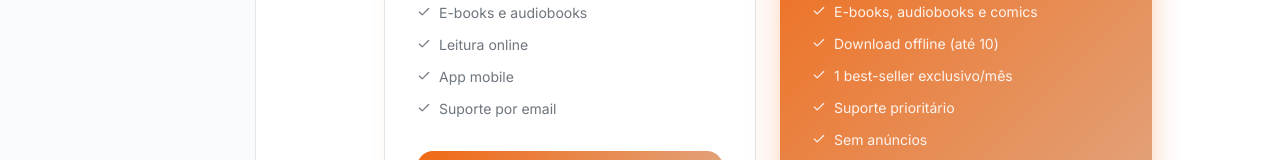
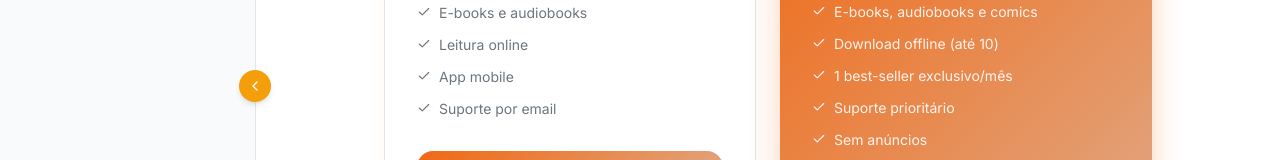
Before and after one commit to CesarAVB/frontend-lognet-books, a React (Vite) app: page /plans in a window 1280 px wide. Shown: the part 346-506 px from the top of the page. Built offline with nearby package versions, Linux system fonts and the light colour scheme; no server answers.

Commit message:
feat: adicionar funcionalidade de colapsar barra lateral e melhorar acessibilidade

```diff
--- a/src/components/AppLayout.tsx
+++ b/src/components/AppLayout.tsx
@@ -4,7 +4,7 @@ import { useAuth } from '@/contexts/auth';
 import { useApp } from '@/contexts/app';
 import { Button } from '@/components/ui/button';
 import {
-  Home, BookOpen, Heart, Download, User, LogOut, Menu, X, Search, Crown, Library
+  Home, BookOpen, Heart, Download, User, LogOut, Menu, X, Search, Crown, Library, ChevronLeft, ChevronRight
 } from 'lucide-react';
 import logoImg from '@/assets/logoh.png';
 import Footer from './Footer';
@@ -20,6 +20,13 @@ const AppLayout: React.FC<{ children: React.ReactNode }> = ({ children }) => {
   const { user, logout } = useAuth();
   const { searchQuery, setSearchQuery } = useApp();
   const [sidebarOpen, setSidebarOpen] = useState(false);
+  const [collapsed, setCollapsed] = useState<boolean>(() => {
+    try {
+      return localStorage.getItem('sidebar-collapsed') === '1';
+    } catch {
+      return false;
+    }
+  });
   const location = useLocation();
   const navigate = useNavigate();
 
@@ -53,6 +60,8 @@ const AppLayout: React.FC<{ children: React.ReactNode }> = ({ children }) => {
             </div>
           </form>
 
+
+
           <div className="ml-auto flex items-center gap-2">
             {user?.plan === 'premium' && (
               <span className="hidden sm:flex items-center gap-1 text-xs font-semibold text-warning bg-warning/10 px-2 py-1 rounded-full">
@@ -80,8 +89,8 @@ const AppLayout: React.FC<{ children: React.ReactNode }> = ({ children }) => {
       )}
 
       {/* Sidebar */}
-      <aside className={`fixed top-16 left-0 bottom-0 z-40 w-64 border-r border-border bg-sidebar transition-transform duration-300 lg:translate-x-0 ${sidebarOpen ? 'translate-x-0' : '-translate-x-full'}`}>
-        <nav className="flex flex-col gap-1 p-4">
+      <aside className={`fixed top-16 left-0 bottom-0 z-40 border-r border-border bg-sidebar transition-all duration-300 lg:translate-x-0 ${sidebarOpen ? 'translate-x-0' : '-translate-x-full'} ${collapsed ? 'w-20' : 'w-64'}`}>
+        <nav className={`flex flex-col gap-1 p-2 ${collapsed ? 'items-center' : 'p-4'}`}>
           {navItems.map(({ to, icon: Icon, label }) => {
             const active = location.pathname === to;
             return (
@@ -89,36 +98,54 @@ const AppLayout: React.FC<{ children: React.ReactNode }> = ({ children }) => {
                 key={to}
                 to={to}
                 onClick={() => setSidebarOpen(false)}
-                className={`flex items-center gap-3 px-4 py-3 rounded-xl text-sm font-medium transition-all duration-200 ${
+                title={label}
+                aria-label={label}
+                className={`flex items-center ${collapsed ? 'justify-center px-2 py-3' : 'gap-3 px-4 py-3'} rounded-xl text-sm font-medium transition-all duration-200 ${
                   active
                     ? 'bg-primary text-primary-foreground shadow-md'
                     : 'text-sidebar-foreground hover:bg-sidebar-accent'
                 }`}
               >
                 <Icon size={20} />
-                {label}
+                {!collapsed && <span>{label}</span>}
               </Link>
             );
           })}
         </nav>
 
+        {/* Collapse toggle on sidebar edge */}
+        <button
+          type="button"
+          onClick={() => {
+            const next = !collapsed;
+            setCollapsed(next);
+            try { localStorage.setItem('sidebar-collapsed', next ? '1' : '0'); } catch {}
+          }}
+          aria-label={collapsed ? 'Expandir barra lateral' : 'Colapsar barra lateral'}
+          className="hidden lg:flex absolute top-1/2 -right-4 transform -translate-y-1/2 w-8 h-8 rounded-full bg-amber-500 text-white items-center justify-center shadow-md hover:bg-amber-600"
+        >
+          {collapsed ? <ChevronRight size={16} /> : <ChevronLeft size={16} />}
+        </button>
+
         {user && (
-          <div className="absolute bottom-0 left-0 right-0 p-4 border-t border-sidebar-border">
+          <div className={`absolute bottom-0 left-0 right-0 border-t border-sidebar-border ${collapsed ? 'p-3' : 'p-4'}`}>
             <div className="flex items-center gap-3">
               <div className="w-10 h-10 rounded-full gradient-bg flex items-center justify-center text-sm font-bold text-primary-foreground">
                 {user.name.charAt(0).toUpperCase()}
               </div>
-              <div className="flex-1 min-w-0">
-                <p className="text-sm font-medium truncate text-sidebar-foreground">{user.name}</p>
-                <p className="text-xs text-muted-foreground truncate">{user.email}</p>
-              </div>
+              {!collapsed && (
+                <div className="flex-1 min-w-0">
+                  <p className="text-sm font-medium truncate text-sidebar-foreground">{user.name}</p>
+                  <p className="text-xs text-muted-foreground truncate">{user.email}</p>
+                </div>
+              )}
             </div>
           </div>
         )}
       </aside>
 
       {/* Main */}
-      <main className="pt-16 lg:pl-64">
+      <main className={`pt-16 ${collapsed ? 'lg:pl-20' : 'lg:pl-64'}`}>
         <div className="p-4 md:p-6 lg:p-8">
           {children}
         </div>
```
